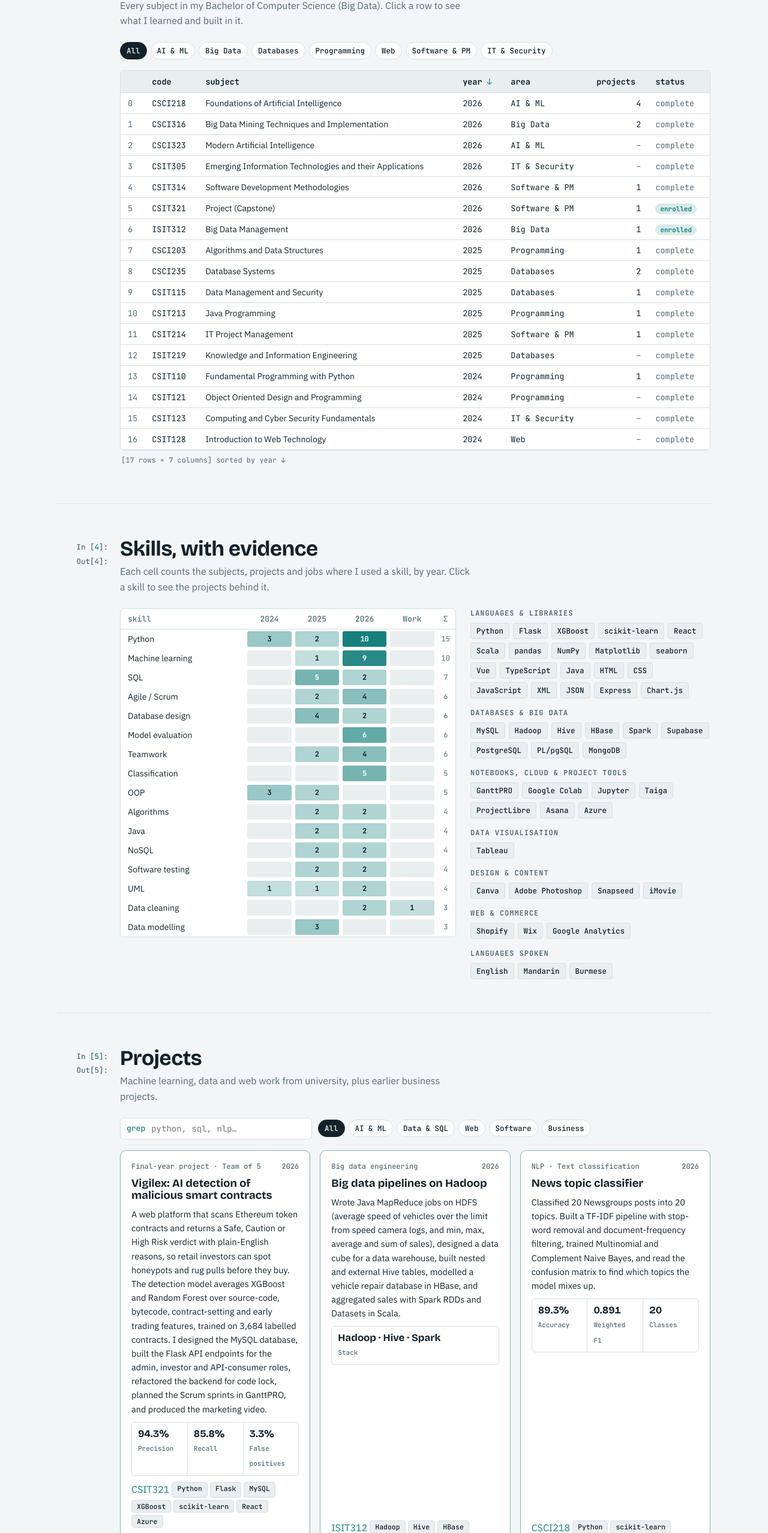
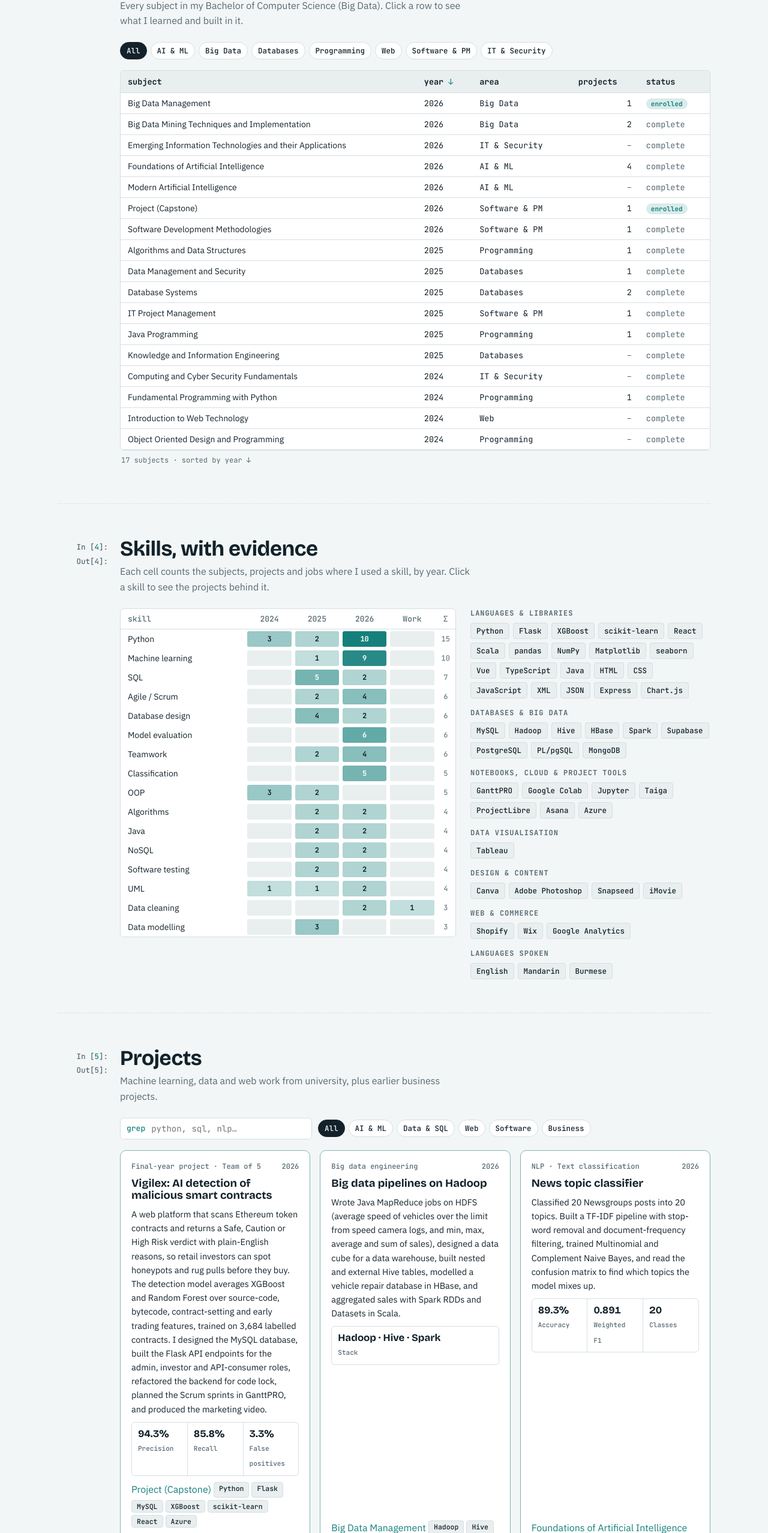
Before and after one commit to akamanlev/akamanlev.github.io, a plain HTML site: page index.html in a window 1280 px wide. Shown: the part 1025-3580 px from the top of the page at 60% size. Drawn offline with nearby package versions, Linux system fonts and the light colour scheme.

Commit message:
Hide subject codes on the site
Co-Authored-By: Claude Opus 5.5 <noreply@anthropic.com>
Claude-Session: https://claude.ai/code/session_013h4VqxE54rVxcQsoDLQ6Sd

```diff
--- a/index.html
+++ b/index.html
@@ -280,8 +280,6 @@ transcript.<span class="k">describe</span>()</div>
       <div class="df-wrap">
         <table class="df" id="df">
           <thead><tr>
-            <th data-k="idx" scope="col" style="cursor:default"></th>
-            <th data-k="code" scope="col">code</th>
             <th data-k="name" scope="col">subject</th>
             <th data-k="year" scope="col" class="hide-sm">year</th>
             <th data-k="area" scope="col" class="hide-sm">area</th>
@@ -439,18 +437,18 @@ function renderDF(){
   rows.sort(function(a,b){
     var A=a[sortK], B=b[sortK];
     if(A<B) return -sortDir; if(A>B) return sortDir;
-    return a.code<b.code?-1:1;
+    return a.name<b.name?-1:1;
   });
   document.querySelectorAll("#df th").forEach(function(th){ th.setAttribute("aria-sort", th.dataset.k===sortK ? (sortDir>0?"ascending":"descending") : "none"); });
   var tb=$("#df tbody"); tb.innerHTML="";
   rows.forEach(function(m,i){
     var tr=h("tr",{class:"row", tabindex:"0", "aria-expanded": String(openCode===m.code), "data-code":m.code});
-    tr.innerHTML='<td class="idx">'+i+'</td><td>'+m.code+'</td><td class="name">'+esc(m.name)+'</td><td class="hide-sm">'+m.year+'</td><td class="hide-sm">'+esc(m.area)+'</td><td class="num">'+(m.nproj||'<span style="color:var(--muted)">–</span>')+'</td><td>'+(m.status==="Complete"?'<span style="color:var(--muted)">complete</span>':'<span class="pill">'+esc(m.status.toLowerCase())+'</span>')+'</td>';
+    tr.innerHTML='<td class="name">'+esc(m.name)+'</td><td class="hide-sm">'+m.year+'</td><td class="hide-sm">'+esc(m.area)+'</td><td class="num">'+(m.nproj||'<span style="color:var(--muted)">–</span>')+'</td><td>'+(m.status==="Complete"?'<span style="color:var(--muted)">complete</span>':'<span class="pill">'+esc(m.status.toLowerCase())+'</span>')+'</td>';
     tr.addEventListener("click", function(){ openCode = openCode===m.code?null:m.code; renderDF(); });
     tr.addEventListener("keydown", function(e){ if(e.key==="Enter"||e.key===" "){ e.preventDefault(); tr.click(); } });
     tb.appendChild(tr);
     if(openCode===m.code){
-      var d=h("tr",{class:"detail"}), td=h("td",{colspan:"7"});
+      var d=h("tr",{class:"detail"}), td=h("td",{colspan:"5"});
       var pj=(m.projects||[]).map(projById).filter(Boolean);
       td.innerHTML='<div>'+esc(m.summary)+'</div><div class="kv">'+
         (m.skills&&m.skills.length?'<span>skills</span><span class="chips">'+m.skills.map(function(s){return '<span class="tag">'+esc(s)+'</span>';}).join("")+'</span>':'')+
@@ -461,7 +459,7 @@ function renderDF(){
       d.appendChild(td); tb.appendChild(d);
     }
   });
-  $("#dffoot").textContent = "["+rows.length+" rows × 7 columns]  sorted by "+sortK+(sortDir>0?" ↑":" ↓");
+  $("#dffoot").textContent = rows.length+" subjects · sorted by "+({name:"subject",nproj:"projects"}[sortK]||sortK)+(sortDir>0?" ↑":" ↓");
 }
 function openModule(code){ area="All"; document.querySelectorAll("#areaChips .chip").forEach(function(c){c.setAttribute("aria-pressed", c.dataset.a==="All");}); openCode=code; renderDF(); var r=document.querySelector('#df tr[data-code="'+code+'"]'); if(r) r.scrollIntoView({block:"center", behavior:"smooth"}); }
 
@@ -469,7 +467,7 @@ function openModule(code){ area="All"; document.querySelectorAll("#areaChips .ch
 var cols=["2024","2025","2026","Work"];
 var ev={};
 function add(skill,col,src){ if(!skill) return; ev[skill]=ev[skill]||{}; (ev[skill][col]=ev[skill][col]||[]).push(src); }
-mods.forEach(function(m){ (m.skills||[]).forEach(function(s){ add(s,String(m.year),m.code); }); });
+mods.forEach(function(m){ (m.skills||[]).forEach(function(s){ add(s,String(m.year),m.name); }); });
 D.projects.forEach(function(p){ var c=p.year<2024?"Work":String(p.year); if(cols.indexOf(c)<0) c="Work"; (p.skills||[]).forEach(function(s){ add(s,c,p.title); }); });
 D.experience.forEach(function(x){ (x.skills||[]).forEach(function(s){ add(s,"Work",x.role); }); });
 function total(s){ return cols.reduce(function(a,c){return a+((ev[s][c]||[]).length);},0); }
@@ -508,7 +506,8 @@ function drawHeat(){
 /* ---------- projects ---------- */
 var CATS={"AI & ML":["Machine learning","NLP","Computer vision","Search algorithms","Deep learning","Classification"],"Data & SQL":["SQL","NoSQL","MapReduce","Data warehousing","Data visualisation","Data mining","Data cleaning","Database design","Web analytics"],"Web":["HTML / CSS","JavaScript","API development"],"Software":["Algorithms","Data structures","Simulation","Java","Software testing"],"Business":["Digital strategy","E-commerce"]};
 var pcat="All", pskill=null;
-function projText(p){ return [p.title,p.kind,p.summary,p.module,(p.skills||[]).join(" "),(p.tools||[]).join(" ")].join(" ").toLowerCase(); }
+function modName(c){ var m=mods.filter(function(x){return x.code===c;})[0]; return m?m.name:""; }
+function projText(p){ return [p.title,p.kind,p.summary,modName(p.module),(p.skills||[]).join(" "),(p.tools||[]).join(" ")].join(" ").toLowerCase(); }
 function renderChips(){
   var keys=["All"].concat(Object.keys(CATS));
   var html=keys.map(function(k){return '<button type="button" class="chip" data-c="'+esc(k)+'" aria-pressed="'+(!pskill&&pcat===k)+'">'+esc(k)+"</button>";}).join("");
@@ -532,7 +531,7 @@ function renderCards(){
       '<div class="meta"><span>'+esc(p.kind||"")+'</span><span>'+(p.status?'<span class="pill">'+esc(p.status)+'</span> ':'')+p.year+'</span></div>'+
       '<h3>'+esc(p.title)+'</h3><p>'+esc(p.summary)+'</p>'+
       (p.metrics&&p.metrics.length?'<div class="metrics">'+p.metrics.map(function(x){return '<div><b title="'+esc(x.v)+'">'+esc(x.v)+'</b><span>'+esc(x.k)+'</span></div>';}).join("")+'</div>':'')+
-      '<div class="tags">'+(p.module?'<button type="button" class="tag linkish" style="text-decoration:none;color:var(--accent)" data-m="'+p.module+'">'+p.module+'</button>':'')+(p.tools||[]).map(function(t){return '<span class="tag">'+esc(t)+'</span>';}).join("")+'</div>'+
+      '<div class="tags">'+(p.module?'<button type="button" class="tag linkish" style="text-decoration:none;color:var(--accent)" data-m="'+p.module+'">'+esc(modName(p.module))+'</button>':'')+(p.tools||[]).map(function(t){return '<span class="tag">'+esc(t)+'</span>';}).join("")+'</div>'+
       (p.links&&p.links.length?'<div class="chips">'+p.links.map(function(l){return '<a class="chip" href="'+esc(l.url)+'" target="_blank" rel="noopener">'+esc(l.label)+' ↗</a>';}).join("")+'</div>':'')+
       '</article>';
   }).join("");
@@ -557,7 +556,7 @@ var CMDS={
     var y=opt(args,"--year"), a=opt(args,"--area");
     var r=mods.filter(function(m){ return (!y||String(m.year)===y) && (!a||m.area.toLowerCase().indexOf(a.toLowerCase())>-1); });
     if(!r.length) return "Empty DataFrame";
-    return pad("code",9)+pad("subject",44)+pad("year",6)+"area\n"+r.map(function(m){return pad(m.code,9)+pad(m.name,44)+pad(m.year,6)+m.area;}).join("\n")+"\n["+r.length+" rows]";
+    return pad("subject",50)+pad("year",6)+"area\n"+r.map(function(m){return pad(m.name,50)+pad(m.year,6)+m.area;}).join("\n")+"\n["+r.length+" rows]";
   },
   skills:function(args){ var n=parseInt(args[0],10)||10; return Object.keys(ev).sort(function(a,b){return total(b)-total(a);}).slice(0,n).map(function(s){ var t=total(s); return pad(s,24)+"█".repeat(t)+" "+t; }).join("\n"); },
   projects:function(args){ var q=args.join(" ").toLowerCase(); var r=D.projects.filter(function(p){return !q||projText(p).indexOf(q)>-1;}); return r.length? r.map(function(p){return pad(p.id,12)+pad(p.title,40)+p.year;}).join("\n")+"\n\ntip: open <project-id>" : "no projects match '"+q+"'"; },
```
